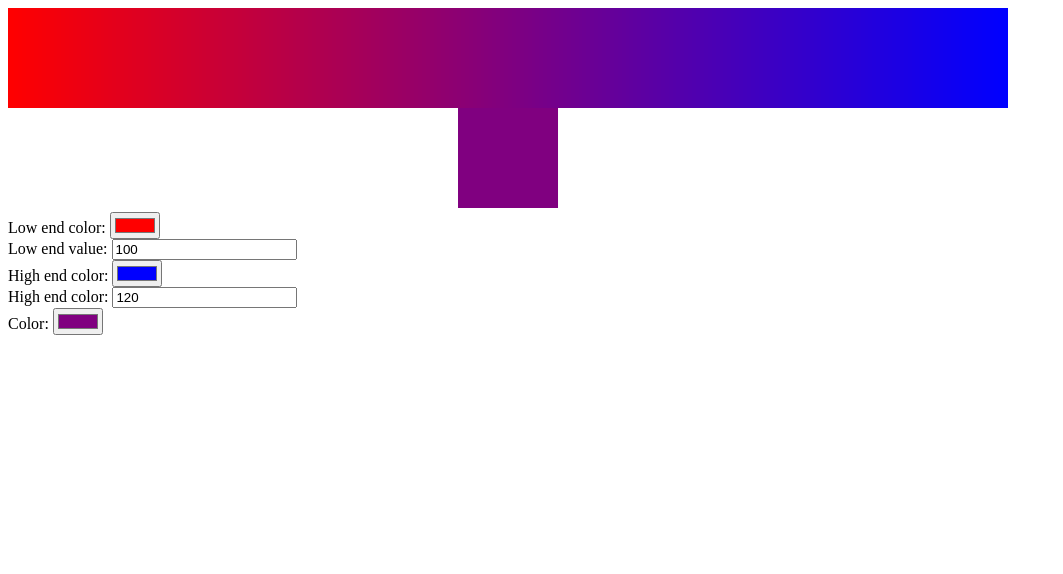
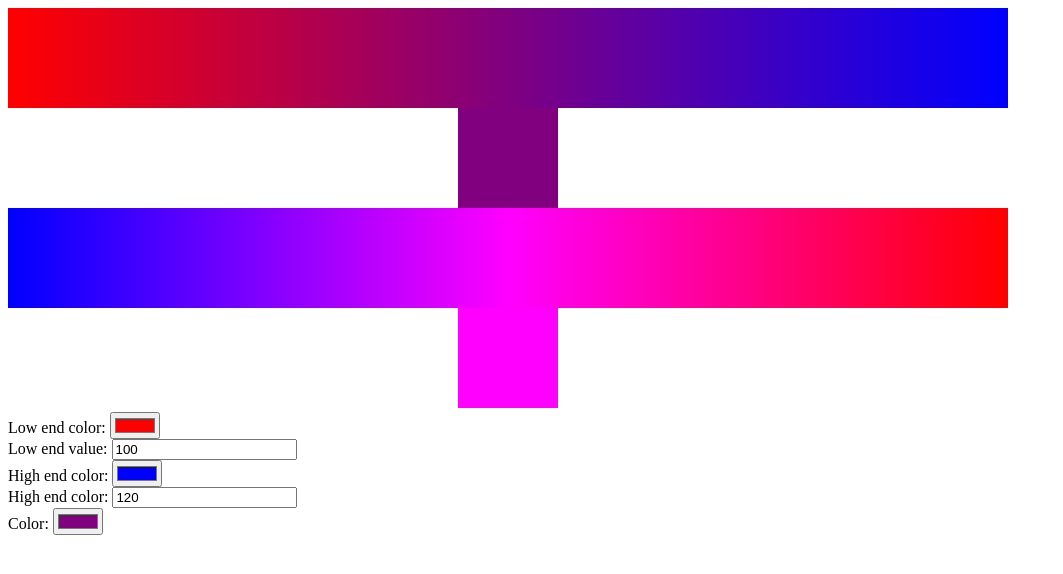
Before and after one commit to theregulators/data-analysis-mockup, a plain HTML site: page index.html in a window 1280 px wide. Shown: the whole page, without its empty margins (0-1063 px from the left). Drawn offline with Linux system fonts and the light colour scheme.

Commit message:
added hsl color comparison

```diff
--- a/index.html
+++ b/index.html
@@ -2,10 +2,10 @@
 <html>
   <head>
     <title>Color range tester</title>
-    <script src='script2.js' defer></script>
+    <script src='script.js' defer></script>
   </head>
   <body>
-    <canvas id='canvas' width='1000' height='200'></canvas>
+    <canvas id='canvas' width='1000' height='400'></canvas>
     <div>
       Low end color: <input id='minColor' type='color' value='#ff0000'><br>
       Low end value: <input id='minValue' type='number' placeholder='min' value='100'><br>
--- a/script.js
+++ b/script.js
@@ -1,28 +1,142 @@
-// r0, r1, g0, g1, b0, b1 filled in by experimental data
-// can adjust algorithm to account for more reference points as needed
-p0 = [ r0, g0, b0 ]
-p1 = [ r1, g1, b1 ]
+// INPUTS -- these are placeholders for now, have to be updated
+// these will be determined from calibration
+let [r0, r1, g0, g1, b0, b1] = [255, 255, 0, 255, 255, 0];
+// this will be from the sample
+let [r, g, b] = [255, 128, 0];
+// this will be function to determine blood glucose level from percentage between calibratoin points
+function f(x) { return x; }
 
-// p is from one sample data
-p = [ r, g, b ];
+// vector class
+function VectorRGB(r, g, b) {
+  this.r = r;
+  this.g = g;
+  this.b = b;
+  this.dot = function(vr2) {
+    return r*vr2.r + g*vr2.g + b*vr2.b;
+  }
+  this.norm = function() {
+    return Math.sqrt(r*r + g*g + b*b);
+  }
+  this.negate = function() {
+    return new VectorRGB(-r, -g, -b);
+  }
+  this.add = function(vr2) {
+    return new VectorRGB(r+vr2.r, g+vr2.g, b+vr2.b);
+  }
+  this.subtract = function(vr2) {
+    return this.add(vr2.negate());
+  }
+  this.timesScalar = function(k) {
+    return new VectorRGB(r*k, g*k, b*k);
+  }
+  this.projOn = function(vr2) {
+    return vr2.timesScalar(this.dot(vr2) / Math.pow(vr2.norm(), 2));
+  }
+  this.ortProjOn = function(vr2) {
+    return this.subtract(this.projOn(vr2));
+  }
+  this.toString = function() {
+    return `Vector RGB R: ${r} G: ${g} B: ${b}`;
+  }
+}
 
-// slope vector and vector from point to point on line
-p0p1 = [ p1[0]-p0[0], p1[1]-p0[1], p0[2]-p1[2] ]
-pp0 = [ p0[0]-p[0], p0[1]-p[1], p0[2]-p[2] ]
+// rgbToHsl
+function rgbToHue(rgb) {
+  let r = rgb.r / 255;
+  let g = rgb.g / 255;
+  let b = rgb.b / 255;
 
-// calculate vector component of pp0 orthagonal to p0p1
-// o = pp0 - (pp0 (dot) p0p1) / || p0p1 ||^2 * p0p1
-k = ( pp0[0]*p0p1[1] + pp0[1]*p0p1[1] + pp0[2]*p0p1[2] ) /
-    ( p0p1[0]*p0p1[0] + p0p1[1]*p0p1[1] + p0p1[2]*p0p1[2] )
-o = [ pp0[0]-k*p0p1[0], pp0[1]-k*p0p1[1], pp0[2]-k*p0p1[2] ]
+  let max = Math.max(r, g, b);
+  let min = Math.min(r, g, b);
 
-// q is point on line closest to p
-q = [ p[0]+o[0], p[1]+o[1], p[2]+o[2] ]
+  let ans;
 
-// calculates percent of range from p0 to p1
-p0q = [ q[0]-p0[0], q[1]-p0[1], q[2]-p0[2] ]
-z = Math.sqrt( p0q[0]*p0q[0] + p0q[1]*p0q[1] + p0q[2]*p0q[2] ) /
-    Math.sqrt( p0p1[0]*p0p1[0] + p0p1[1]*p0p1[1] + p0p1[2]*p0p1[2] );
+  if(r == max)
+    ans = (g - b) / (max - min);
+  if(g == max)
+    ans =  2 + (b - r) / (max - min);
+  if(b == max)
+    ans =  4 + (r - g) / max - min;
 
-// calculate blood glucose levels (f(x) has to be implemented)
-bgl = f(z)
+  return ans * 60;
+}
+
+// get canvas element
+let canvas = document.querySelector('#canvas');
+let ctx = canvas.getContext('2d');
+let width = canvas.width;
+let height = canvas.height;
+
+let minColorElem = document.querySelector('#minColor');
+let minValueElem = document.querySelector('#minValue');
+let maxColorElem = document.querySelector('#maxColor');
+let maxValueElem = document.querySelector('#maxValue');
+let colorElem = document.querySelector('#color');
+let getVectorRGB = hex => new VectorRGB(parseInt(hex.slice(1,3),16), parseInt(hex.slice(3,5),16), parseInt(hex.slice(5,7),16));
+let calculate = _ => {
+
+  // RGB calculation
+  let p0, p1, p, p0p1, pp0, o, q, p0q, z, bgl;
+  p0 = getVectorRGB(minColorElem.value);
+  p1 = getVectorRGB(maxColorElem.value);
+  p = getVectorRGB(colorElem.value);
+
+  p0p1 = p1.subtract(p0);
+  p0p = p.subtract(p0);
+
+  o = p0p.ortProjOn(p0p1);
+  q = p.add(o);
+  p0q = q.subtract(p0);
+
+  z = p0q.norm() / p0p1.norm();
+  bgl = f(z);
+
+  ctx.clearRect(0, 0, width, height);
+  let dc = p0p1.timesScalar(1/(width-1));
+  let current_color = p0;
+  for(let i = 0; i < width; i++, current_color = current_color.add(dc)) {
+    ctx.fillStyle = `rgb(${current_color.r}, ${current_color.g}, ${current_color.b})`;
+    ctx.fillRect(i, 0, 1, 100);
+  }
+
+  ctx.fillStyle = `rgb(${p.r}, ${p.g}, ${p.b})`;
+  ctx.fillRect((width * z)-50, 100, 100, 100);
+  // end RGB calculation
+
+  // HSL calculation
+  let hue1 = Math.min(rgbToHue(p0), rgbToHue(p1));
+  let hue2 = Math.max(rgbToHue(p0), rgbToHue(p1));
+  let hueSample = rgbToHue(p);
+
+  // correctly in range
+  if(hue1 <= hueSample && hueSample <= hue2) {
+    z = (hueSample - hue1) / (hue2 - hue1);
+
+    for(let i = 0; i < 1000; i++) {
+      ctx.fillStyle = `hsl(${ hue1 + i * (hue2 - hue1) / 1000 }, 100%, 50%)`;
+      ctx.fillRect(i, 200, 1, 100);
+    }
+  // totally eliminate these ranges?
+  } else {
+    // smaller than hue1
+    if(hueSample < hue1) {
+      z = (hueSample - (hue2 - 360)) / (hue1 - (hue2 - 360));
+    // greater than hue2
+    } else {
+      z = (hueSample - hue2) / ((hue1 + 360) - hue2);
+    }
+    for(let i = 0; i < 1000; i++) {
+      ctx.fillStyle = `hsl(${ hue2 + i * (hue1 - (hue2 - 360)) / 1000 }, 100%, 50%)`;
+      ctx.fillRect(i, 200, 1, 100);
+    }
+  }
+  ctx.fillStyle = `hsl(${hueSample}, 100%, 50%)`;
+  ctx.fillRect(z*1000-50, 300, 100, 100);
+
+  console.log(z);
+  // end HSL calculation
+};
+calculate();
+[minColorElem, minValueElem, maxColorElem, maxValueElem, colorElem].forEach(elem => {
+  elem.addEventListener('change', calculate);
+});
--- a/script2.js
+++ /dev/null
@@ -1,88 +0,0 @@
-// INPUTS -- these are placeholders for now, have to be updated
-// these will be determined from calibration
-let [r0, r1, g0, g1, b0, b1] = [255, 255, 0, 255, 255, 0];
-// this will be from the sample
-let [r, g, b] = [255, 128, 0];
-// this will be function to determine blood glucose level from percentage between calibratoin points
-function f(x) { return x; }
-
-// vector class
-function VectorRGB(r, g, b) {
-  this.r = r;
-  this.g = g;
-  this.b = b;
-  this.dot = function(vr2) {
-    return r*vr2.r + g*vr2.g + b*vr2.b;
-  }
-  this.norm = function() {
-    return Math.sqrt(r*r + g*g + b*b);
-  }
-  this.negate = function() {
-    return new VectorRGB(-r, -g, -b);
-  }
-  this.add = function(vr2) {
-    return new VectorRGB(r+vr2.r, g+vr2.g, b+vr2.b);
-  }
-  this.subtract = function(vr2) {
-    return this.add(vr2.negate());
-  }
-  this.timesScalar = function(k) {
-    return new VectorRGB(r*k, g*k, b*k);
-  }
-  this.projOn = function(vr2) {
-    return vr2.timesScalar(this.dot(vr2) / Math.pow(vr2.norm(), 2));
-  }
-  this.ortProjOn = function(vr2) {
-    return this.subtract(this.projOn(vr2));
-  }
-  this.toString = function() {
-    return `Vector RGB R: ${r} G: ${g} B: ${b}`;
-  }
-}
-
-// get canvas element
-let canvas = document.querySelector('#canvas');
-let ctx = canvas.getContext('2d');
-let width = canvas.width;
-let height = canvas.height;
-
-let minColorElem = document.querySelector('#minColor');
-let minValueElem = document.querySelector('#minValue');
-let maxColorElem = document.querySelector('#maxColor');
-let maxValueElem = document.querySelector('#maxValue');
-let colorElem = document.querySelector('#color');
-let getVectorRGB = hex => new VectorRGB(parseInt(hex.slice(1,3),16), parseInt(hex.slice(3,5),16), parseInt(hex.slice(5,7),16));
-let calculate = _ => {
-  let p0, p1, p, p0p1, pp0, o, q, p0q, z, bgl;
-  p0 = getVectorRGB(minColorElem.value);
-  p1 = getVectorRGB(maxColorElem.value);
-  p = getVectorRGB(colorElem.value);
-
-  p0p1 = p1.subtract(p0);
-  p0p = p.subtract(p0);
-
-  o = p0p.ortProjOn(p0p1);
-  q = p.add(o);
-  p0q = q.subtract(p0);
-
-  z = p0q.norm() / p0p1.norm();
-  bgl = f(z);
-
-  ctx.clearRect(0, 0, width, height);
-  let dc = p0p1.timesScalar(1/(width-1));
-  let current_color = p0;
-  for(let i = 0; i < width; i++, current_color = current_color.add(dc)) {
-    ctx.fillStyle = `rgb(${current_color.r}, ${current_color.g}, ${current_color.b})`;
-    ctx.fillRect(i, 0, 1, 100);
-  }
-
-  ctx.fillStyle = `rgb(${p.r}, ${p.g}, ${p.b})`;
-  ctx.fillRect((width * z)-50, 100, 100, 100);
-
-  console.log("v: " + p0p.toString());
-  console.log(z);
-};
-calculate();
-[minColorElem, minValueElem, maxColorElem, maxValueElem, colorElem].forEach(elem => {
-  elem.addEventListener('change', calculate);
-});
```
